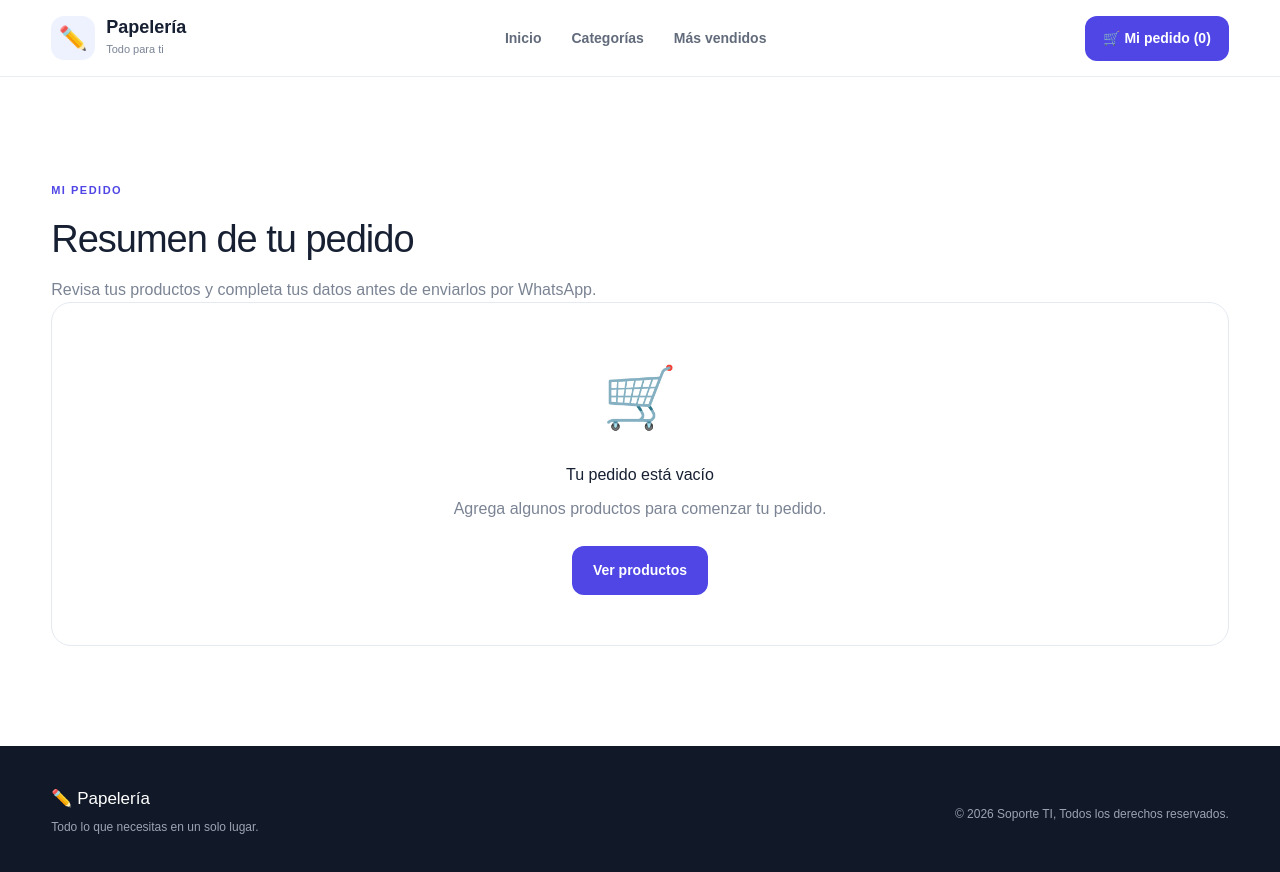
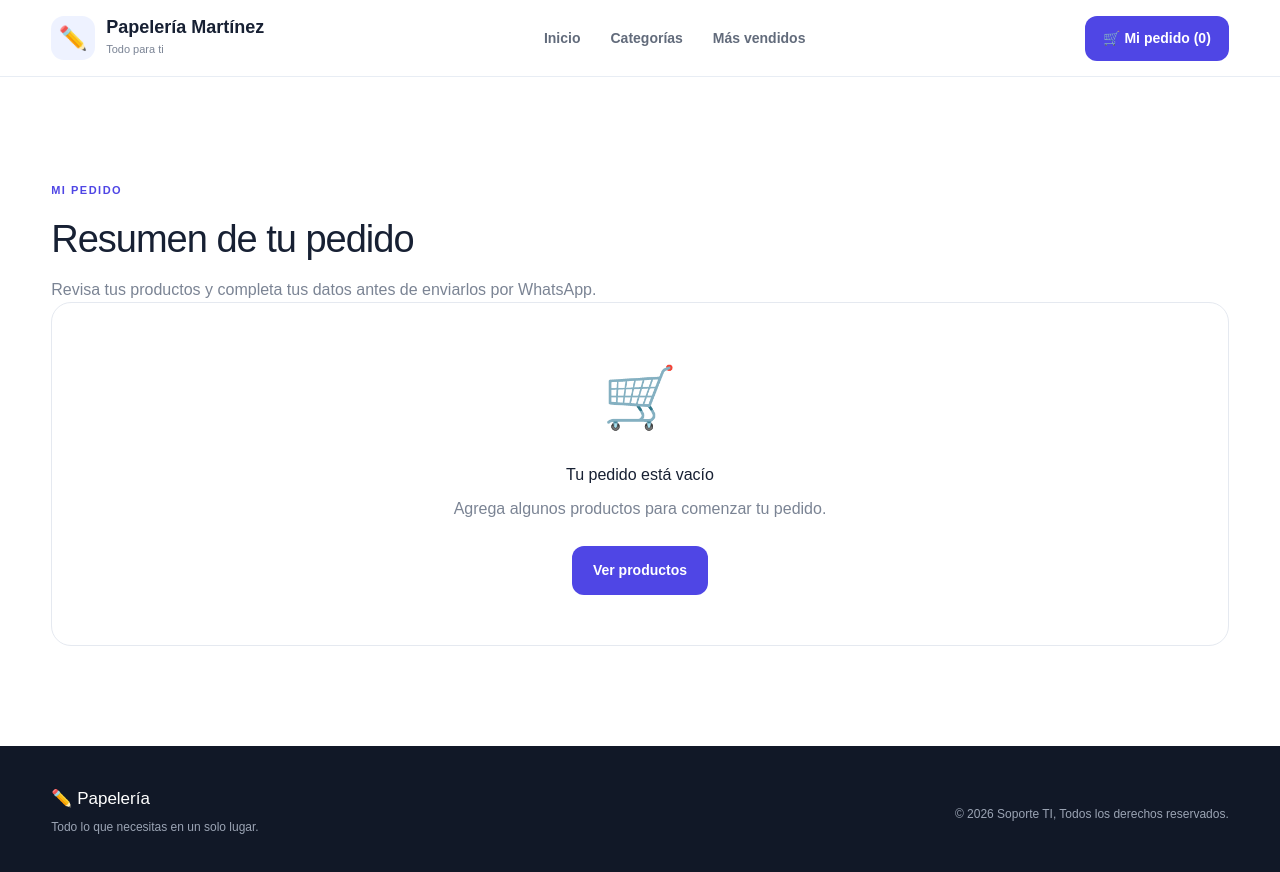
Before and after one commit to DiegoPatlan/papeleria-web, a Next.js app: page /carrito in a window 1280 px wide. Shown: the top 872 px of the page. Built offline with nearby package versions, Linux system fonts and the light colour scheme.

Commit message:
Se MODIFICARON LOS NOMBRES

```diff
--- a/app/carrito/page.tsx
+++ b/app/carrito/page.tsx
@@ -159,7 +159,7 @@ export default function CarritoPage() {
             <div className="logo-icono">✏️</div>
 
             <div>
-              <h1>Papelería</h1>
+              <h1>Papelería Martínez</h1>
               <span>Todo para ti</span>
             </div>
           </a>
```
